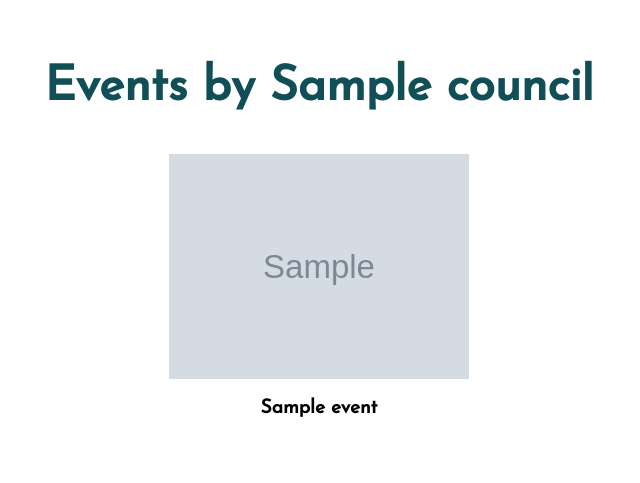
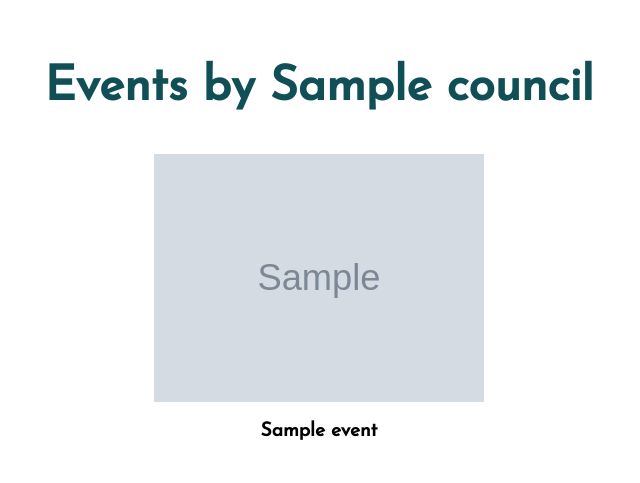
Before and after one commit to SoaresLance10/crescendo, a Django app: page /events in a window 1280 px wide. Shown: the part 80-563 px from the top of the page, without its empty margins (321-961 px from the left). Run offline with Django 3.2, Linux system fonts and the light colour scheme; tables that the repository leaves empty hold one stand-in row (values such as "Sample post"); grey boxes marked "Sample" are stand-in pictures; some libraries are stand-ins or nearby versions.

Commit message:
hackathon page

```diff
--- a/webapp/static/webapp/css/style.css
+++ b/webapp/static/webapp/css/style.css
@@ -786,8 +786,8 @@ main .site-title .btn:hover{
 }
 .event-container .event-box {
   position: relative;
-  width: 300px;
-  height: 300px;
+  width: 330px;
+  height: 330px;
   margin: 10px auto;
   box-sizing: border-box;
   display: inline-block;
```
